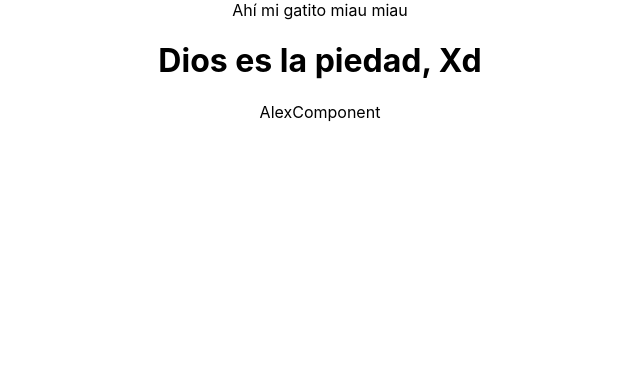
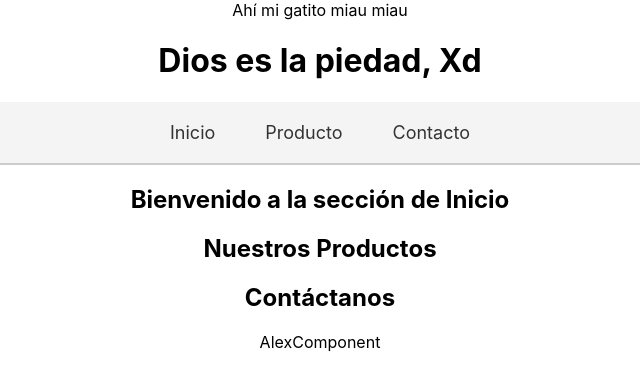
Before and after one commit to IDozy/practicagrupal, a React (Create React App) app: page / in a window 1280 px wide. Shown: the top 390 px of the page, without its empty margins (320-960 px from the left). Built offline with nearby package versions, Linux system fonts and the light colour scheme.

Commit message:
Ballenita azul navegación

```diff
--- a/src/App.js
+++ b/src/App.js
@@ -1,6 +1,7 @@
-import logo from "./logo.svg";
+
 import "./App.css";
 import AlexComponent from "./components/AlexComponent";
+import HeaderComponent from "./components/Swswaca trabajo/HeaderComponent";
 
 function App() {
   return (
@@ -9,7 +10,16 @@ function App() {
         Ahí mi gatito miau miau
         <h1>Dios es la piedad, Xd</h1>
       </div>
-
+      <HeaderComponent/>
+      <section id="inicio">
+        <h1>Bienvenido a la sección de Inicio</h1>
+      </section>
+      <section id="producto">
+        <h1>Nuestros Productos</h1>
+      </section>
+      <section id="contacto">
+        <h1>Contáctanos</h1>
+      </section>
       <AlexComponent />
     </div>
   );
--- /dev/null
+++ b/src/components/Swswaca trabajo/HeaderComponent.jsx
@@ -0,0 +1,25 @@
+import React from "react";
+import "./Menu.css";
+const HeaderComponent = () => {
+  return (
+    <header>
+      <div className="menu-container">
+        <nav>
+          <ul className="menu-links">
+            <li>
+              <a href="#inicio">Inicio</a>
+            </li>
+            <li>
+              <a href="#producto">Producto</a>
+            </li>
+            <li>
+              <a href="#contacto">Contacto</a>
+            </li>
+          </ul>
+        </nav>
+      </div>
+    </header>
+  );
+};
+
+export default HeaderComponent;
--- /dev/null
+++ b/src/components/Swswaca trabajo/Menu.css
@@ -0,0 +1,29 @@
+.menu-container {
+    background-color: #f4f4f4;
+    padding: 20px;
+    text-align: center;
+    border-bottom: 2px solid #ccc;
+  }
+
+  .menu-links {
+    list-style: none;
+    padding: 0;
+    margin: 0;
+    display: flex;
+    justify-content: center;
+    gap: 20px;
+  }
+
+  .menu-links a {
+    text-decoration: none;
+    color: #333;
+    font-size: 18px;
+    padding: 10px 15px;
+    border-radius: 5px;
+    transition: background-color 0.3s ease;
+  }
+
+  .menu-links a:hover {
+    background-color: #007bff;
+    color: #fff;
+  }
```
